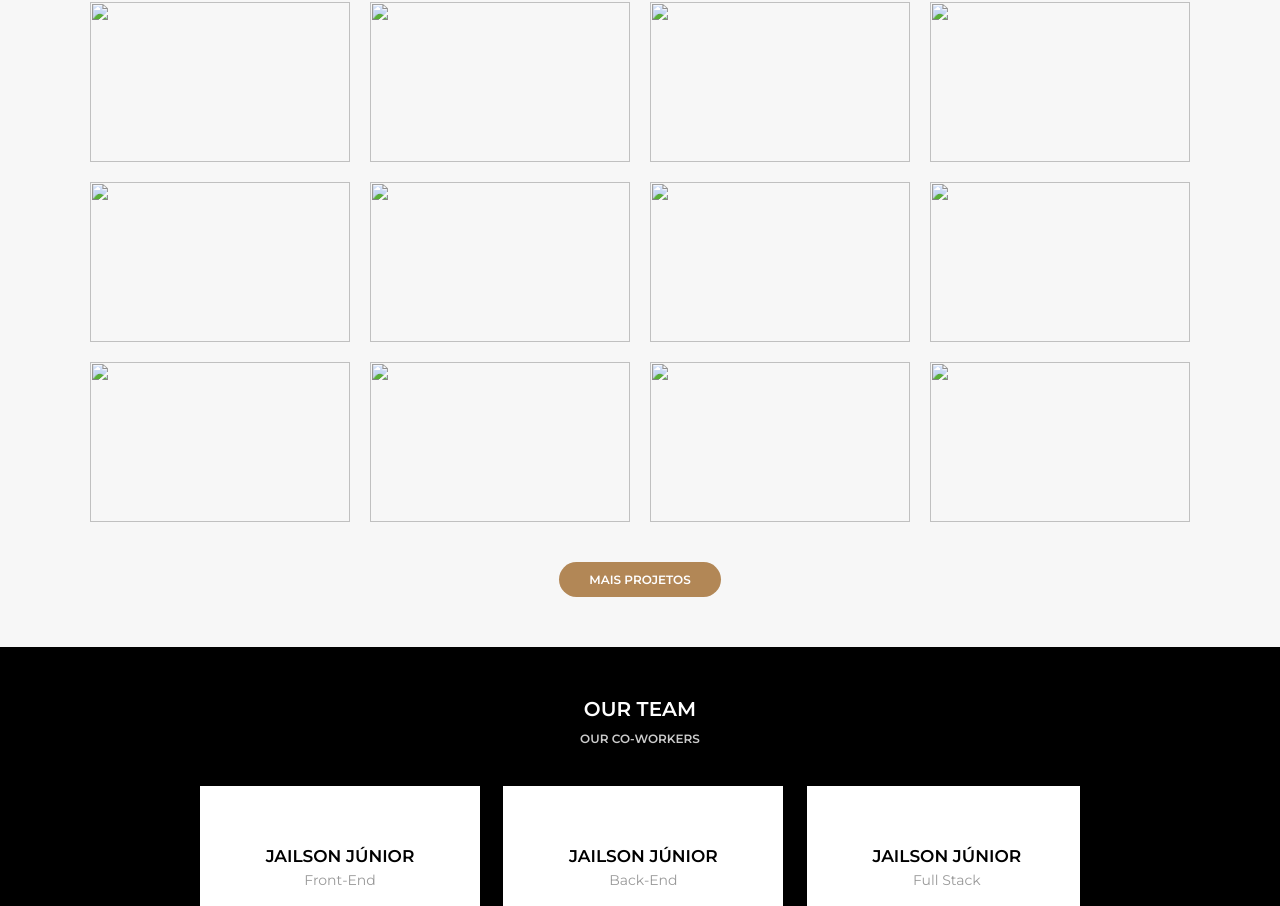
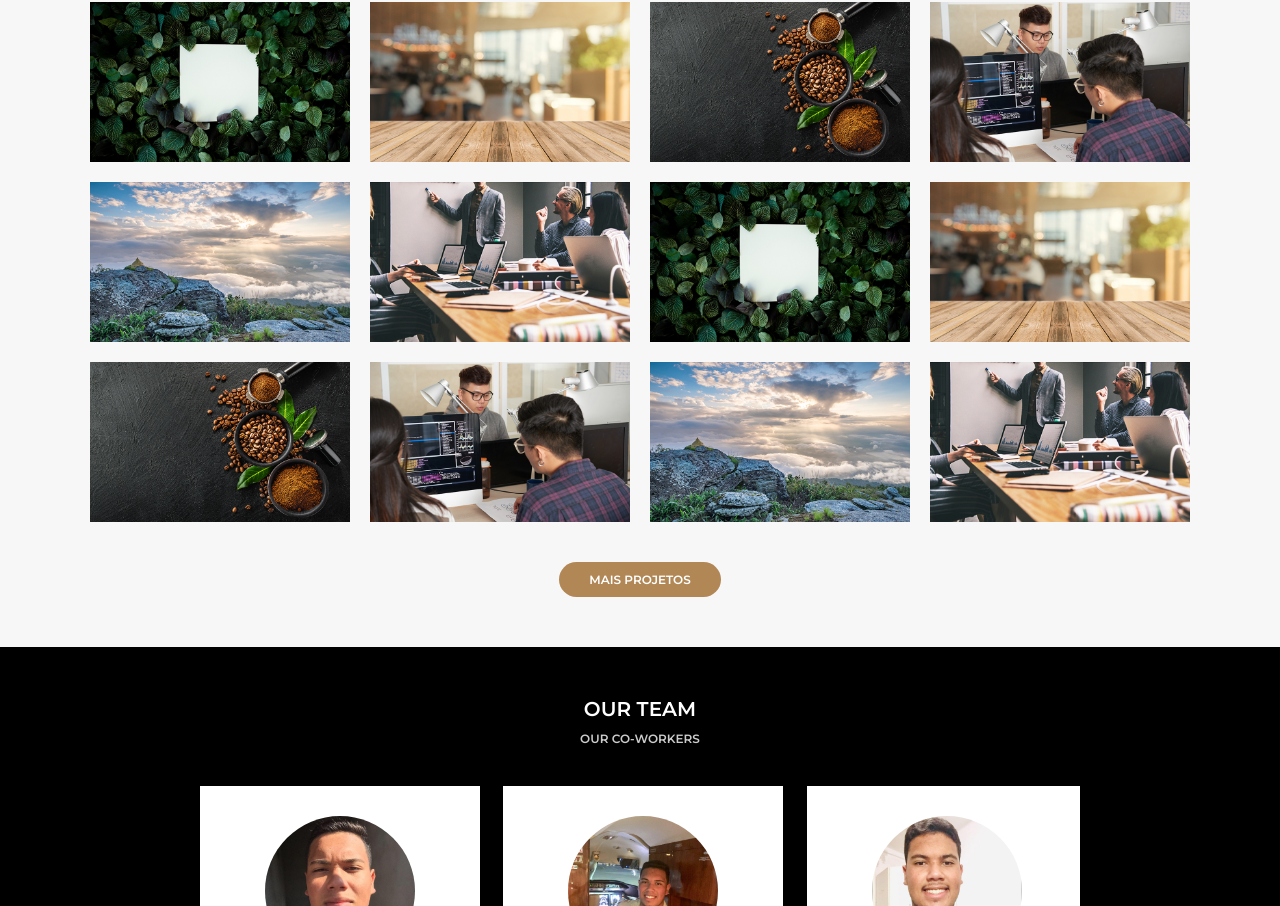
Before and after one commit to jrTutty/meu_portfolio, a plain HTML site: page index.html in a window 1280 px wide. Shown: the part 1800-2706 px from the top of the page. Drawn offline with Linux system fonts and the light colour scheme; files whose address does not match are found by name.

Commit message:
Update index.html

```diff
--- a/index.html
+++ b/index.html
@@ -47,8 +47,8 @@
                     <br>
                     <h3>Ligue-me: (11) 99751-4694</h3>
                     <a href="https://www.linkedin.com/in/jailson-dos-santos-162b52200" class="button" target="_blank">Linkedin</a>
-                    <a href="#home"><div class="block" onclick="home()"><img src="..//media/seta.png" alt=""></div></a>
-                    <img class="my-photo" src="..//media/Eu.JPEG" alt="">
+                    <a href="#home"><div class="block" onclick="home()"><img src="./media/seta.png" alt=""></div></a>
+                    <img class="my-photo" src="./media/Eu.JPEG" alt="">
                 </div>
             </div>
             <div class="slide">
@@ -123,7 +123,7 @@
                                 <h5>About</h5>
                                 <p>Vestibulum porta aliquet risus</p>
                             </div>
-                            <img src="..//media/foto1.jpg" alt="">
+                            <img src="./media/foto1.jpg" alt="">
                         </div>
                         </a>
                     </div>
@@ -133,7 +133,7 @@
                                 <h5>About</h5>
                                 <p>Vestibulum porta aliquet risus</p>
                             </div>
-                            <img src="..//media/foto2.jpg" alt="">
+                            <img src="./media/foto2.jpg" alt="">
                         </div>
                     </div>
                     <div class="section-projects--photo">
@@ -142,7 +142,7 @@
                                 <h5>About</h5>
                                 <p>Vestibulum porta aliquet risus</p>
                             </div>
-                            <img src="..//media/foto3.jpg" alt="">
+                            <img src="./media/foto3.jpg" alt="">
                         </div>
                     </div>
                     <div class="section-projects--photo">
@@ -151,7 +151,7 @@
                                 <h5>About</h5>
                                 <p>Vestibulum porta aliquet risus</p>
                             </div>
-                            <img src="..//media/foto4.jpg" alt="">
+                            <img src="./media/foto4.jpg" alt="">
                         </div>
                     </div>
                     <div class="section-projects--photo">
@@ -160,7 +160,7 @@
                                 <h5>About</h5>
                                 <p>Vestibulum porta aliquet risus</p>
                             </div>
-                            <img src="..//media/foto5.jpg" alt="">
+                            <img src="./media/foto5.jpg" alt="">
                         </div>
                     </div>
                     <div class="section-projects--photo">
@@ -169,7 +169,7 @@
                                 <h5>About</h5>
                                 <p>Vestibulum porta aliquet risus</p>
                             </div>
-                            <img src="..//media/foto6.jpg" alt="">
+                            <img src="./media/foto6.jpg" alt="">
                         </div>
                     </div>
                     <div class="section-projects--photo">
@@ -178,7 +178,7 @@
                                 <h5>About</h5>
                                 <p>Vestibulum porta aliquet risus</p>
                             </div>
-                            <img src="..//media/foto1.jpg" alt="">
+                            <img src="./media/foto1.jpg" alt="">
                         </div>
                     </div>
                     <div class="section-projects--photo">
@@ -187,7 +187,7 @@
                                 <h5>About</h5>
                                 <p>Vestibulum porta aliquet risus</p>
                             </div>
-                            <img src="..//media/foto2.jpg" alt="">
+                            <img src="./media/foto2.jpg" alt="">
                         </div>
                     </div>
                     <div class="section-projects--photo">
@@ -196,7 +196,7 @@
                                 <h5>About</h5>
                                 <p>Vestibulum porta aliquet risus</p>
                             </div>
-                            <img src="..//media/foto3.jpg" alt="">
+                            <img src="./media/foto3.jpg" alt="">
                         </div>
                     </div>
                     <div class="section-projects--photo">
@@ -205,7 +205,7 @@
                                 <h5>About</h5>
                                 <p>Vestibulum porta aliquet risus</p>
                             </div>
-                            <img src="..//media/foto4.jpg" alt="">
+                            <img src="./media/foto4.jpg" alt="">
                         </div>
                     </div>
                     <div class="section-projects--photo">
@@ -214,7 +214,7 @@
                                 <h5>About</h5>
                                 <p>Vestibulum porta aliquet risus</p>
                             </div>
-                            <img src="..//media/foto5.jpg" alt="">
+                            <img src="./media/foto5.jpg" alt="">
                         </div>
                     </div>
                     <div class="section-projects--photo">
@@ -223,7 +223,7 @@
                                 <h5>About</h5>
                                 <p>Vestibulum porta aliquet risus</p>
                             </div>
-                            <img src="..//media/foto6.jpg" alt="">
+                            <img src="./media/foto6.jpg" alt="">
                         </div>
                     </div>
                 </div>
@@ -243,7 +243,7 @@
                     <div class="sliders">
                         <div class="slide">
                             <div class="slidearea">
-                               <img class="section-team--avatar" src="..//media/Eu3.png" alt="">
+                               <img class="section-team--avatar" src="./media/Eu3.png" alt="">
                                <div class="section-team--name">Jailson Júnior</div>
                                <div class="section-team--role">Front-End</div>
                                <div class="section-team--social">
@@ -257,7 +257,7 @@
                         </div>
                         <div class="slide">
                             <div class="slidearea">
-                                <img class="section-team--avatar" src="..//media/Eu4.png" alt="">
+                                <img class="section-team--avatar" src="./media/Eu4.png" alt="">
                                <div class="section-team--name">Jailson júnior</div>
                                <div class="section-team--role">Back-End</div>
                                <div class="section-team--social">
@@ -271,7 +271,7 @@
                         </div>
                         <div class="slide">
                             <div class="slidearea">
-                                <img class="section-team--avatar" src="..//media/Eu2.png" alt="">
+                                <img class="section-team--avatar" src="./media/Eu2.png" alt="">
                                <div class="section-team--name">Jailson Júnior</div>
                                <div class="section-team--role">Full Stack</div>
                                <div class="section-team--social">
```
